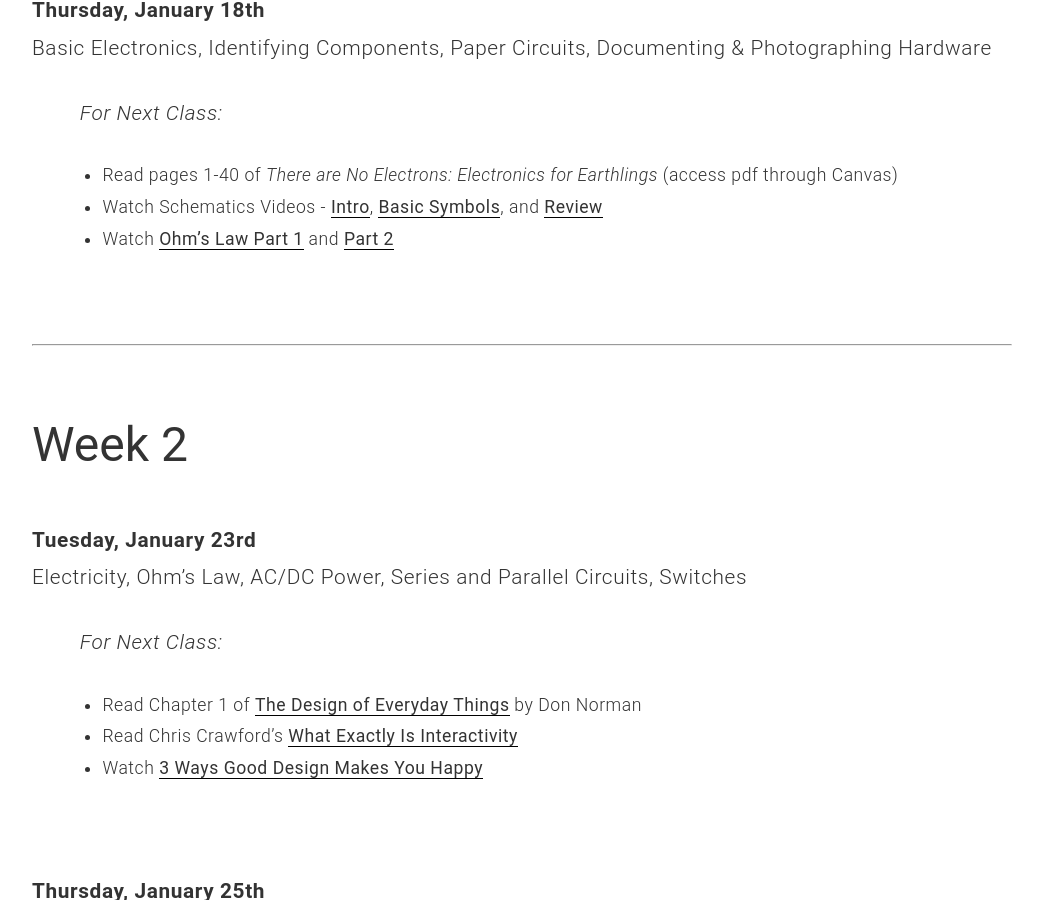
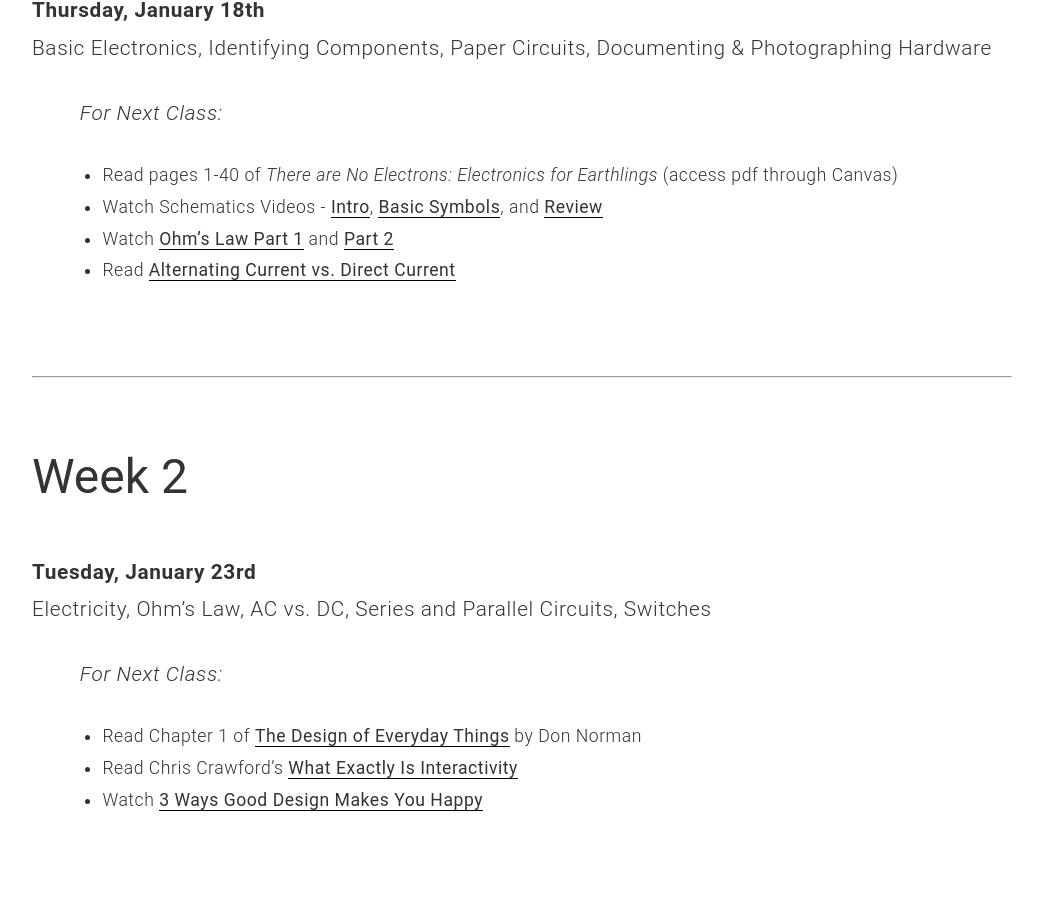
Before and after one commit to coloringchaos/object-s18, a Jekyll site: the page built from schedule.md, in a window 1280 px wide and 900 px high, scrolled down 1054 px. Shown: the whole window, without its empty margins (118-1161 px from the left). Built offline with Jekyll 4.4.1, drawn with Linux system fonts in a browser that asks for light colours.

Commit message:
schedule adjustment

```diff
--- a/schedule.md
+++ b/schedule.md
@@ -37,6 +37,7 @@
 + Read pages 1-40 of *There are No Electrons: Electronics for Earthlings* (access pdf through Canvas)
 + Watch Schematics Videos - [Intro](https://vimeo.com/90280008), [Basic Symbols](https://vimeo.com/90286527), and [Review](https://vimeo.com/90534363)
 + Watch [Ohm's Law Part 1](https://vimeo.com/album/2801639/video/76442432) and [Part 2](https://vimeo.com/album/2801639/video/76442431)
++ Read [Alternating Current vs. Direct Current](https://learn.sparkfun.com/tutorials/alternating-current-ac-vs-direct-current-dc)
 
 
 <br>
@@ -45,7 +46,7 @@
 
 ## Week 2
 <span class="ass">**Tuesday, January 23rd**</span> <br>
-Electricity, Ohm’s Law, AC/DC Power, Series and Parallel Circuits, Switches
+Electricity, Ohm’s Law, AC vs. DC, Series and Parallel Circuits, Switches
 
 <span class="fornext">For Next Class:</span>
 
```
